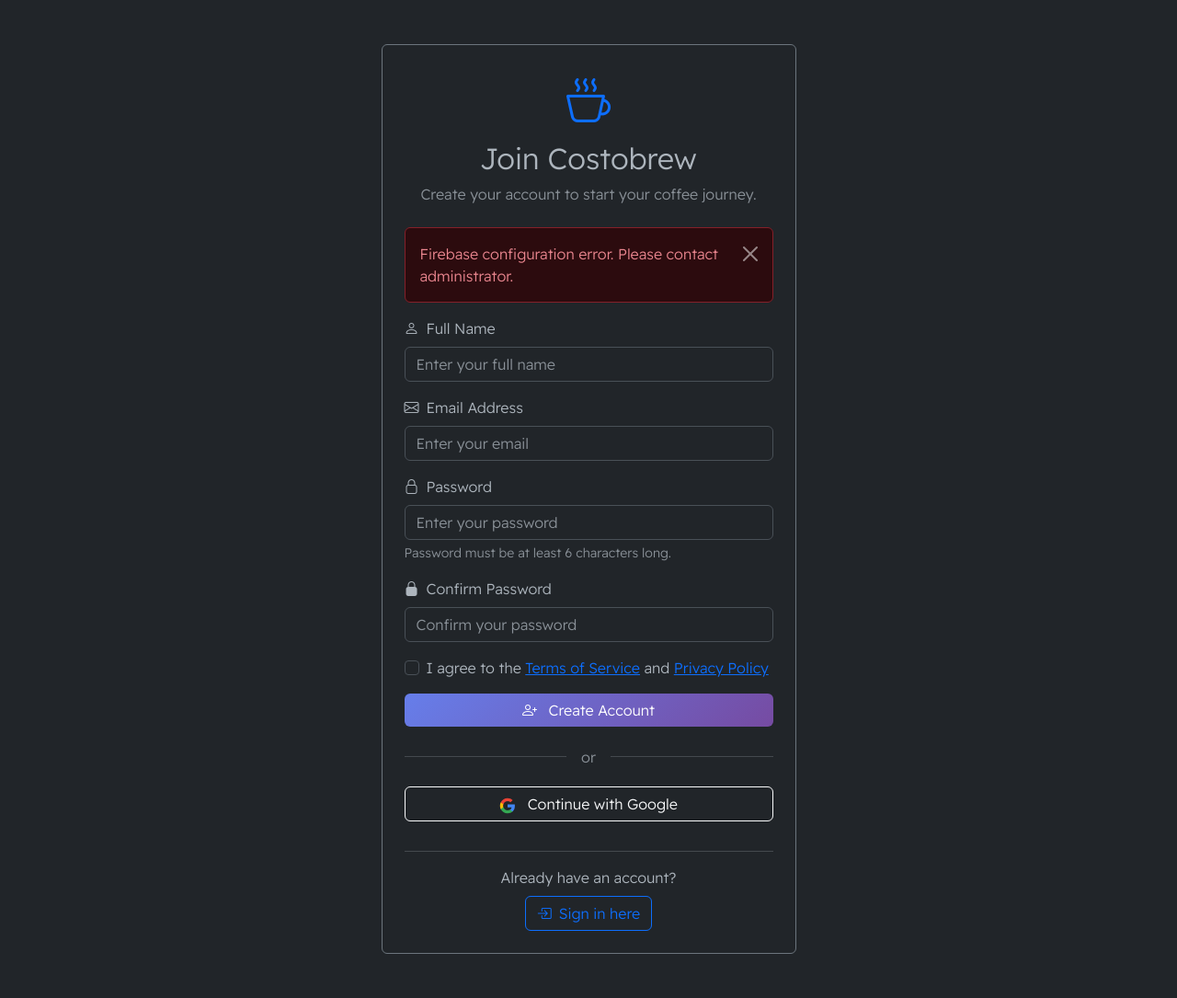
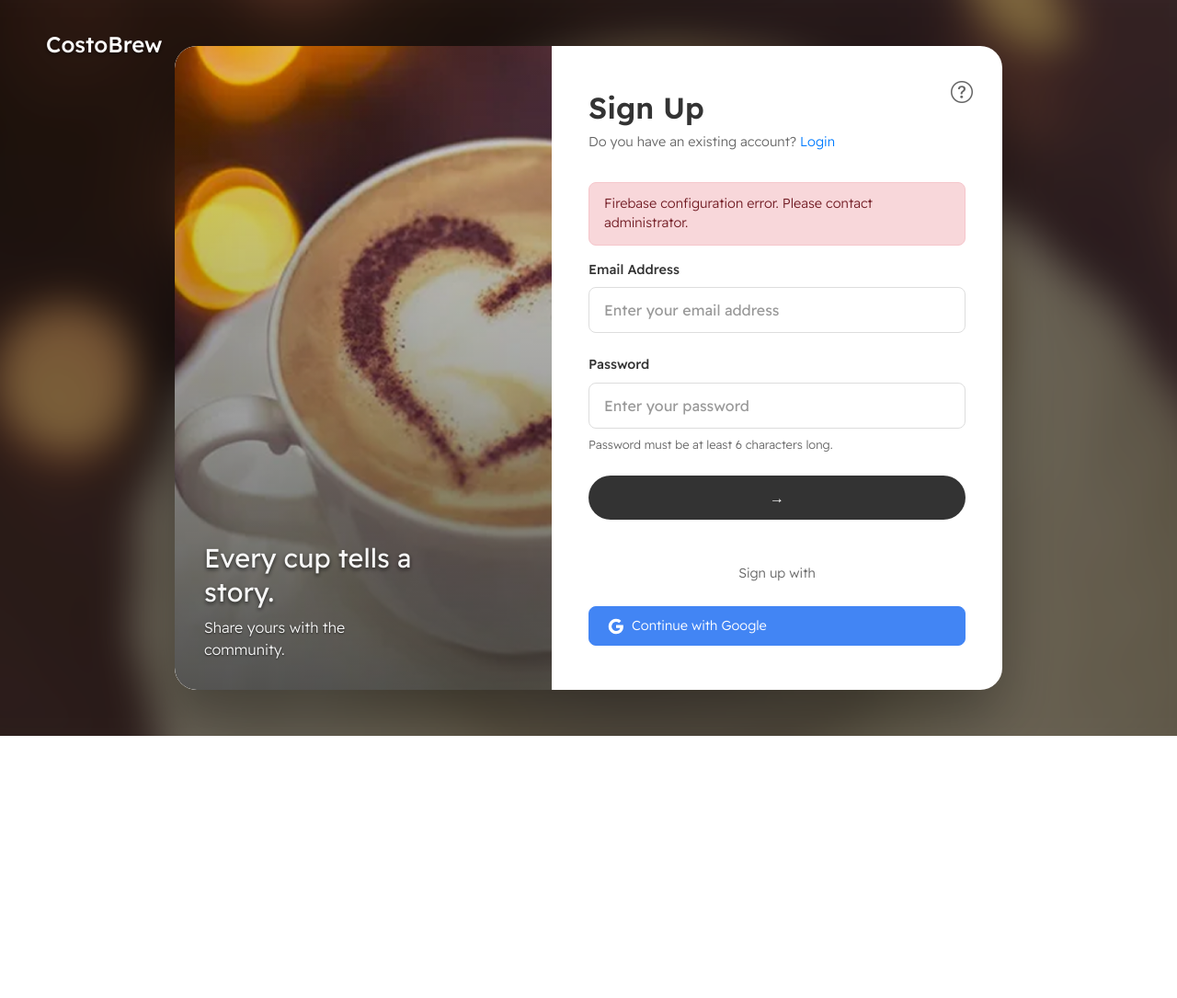
Before and after one commit to CostoBrew/Costo, a PHP site: page /signup in a window 1280 px wide. Shown: the whole page at 92% size. After the commit the page ends 800 px from the top, so only its background shows below. Run offline with PHP 8.4, Linux system fonts and the light colour scheme; some libraries are stand-ins or nearby versions.

Commit message:
V3.6.1 - patched and fixed signup screen

```diff
--- a/app/config/database.php
+++ b/app/config/database.php
@@ -8,7 +8,9 @@
 class DatabaseConfig
 {
     private static $connection = null;
-    private static $config = [];    /**
+    private static $config = [];
+
+    /**
      * Load environment variables from .env file
      */
     public static function loadEnvironment()
--- a/app/view/auth/signup.php
+++ b/app/view/auth/signup.php
@@ -16,108 +16,444 @@
     <!-- Firebase SDK -->
     <script src="https://www.gstatic.com/firebasejs/9.0.0/firebase-app-compat.js"></script>
     <script src="https://www.gstatic.com/firebasejs/9.0.0/firebase-auth-compat.js"></script>
+
+    <style>
+        body {
+            margin: 0;
+            padding: 0;
+            height: 100vh;
+            overflow: hidden;
+            font-family: 'Readex Pro', sans-serif;
+        }
+
+        .auth-container {
+            display: flex;
+            align-items: center;
+            justify-content: center;
+            min-height: 100vh;
+            background: url('/src/assets/bglogin.png') center/cover no-repeat;
+            background-attachment: fixed;
+            padding: 2rem;
+            position: relative;
+        }
+
+        .auth-container::before {
+            content: '';
+            position: absolute;
+            top: 0;
+            left: 0;
+            right: 0;
+            bottom: 0;
+            background: rgba(0, 0, 0, 0.3);
+            z-index: 1;
+        }
+
+        .signup-card {
+            background: white;
+            border-radius: 24px;
+            box-shadow: 0 30px 60px rgba(0, 0, 0, 0.3);
+            overflow: hidden;
+            max-width: 900px;
+            width: 100%;
+            display: flex;
+            position: relative;
+            z-index: 2;
+            animation: cardFadeIn 0.8s ease-out;
+        }
+
+        @keyframes cardFadeIn {
+            from {
+                opacity: 0;
+                transform: translateY(30px) scale(0.95);
+            }
+            to {
+                opacity: 1;
+                transform: translateY(0) scale(1);
+            }
+        }
+
+        .card-image-section {
+            flex: 1;
+            background: url('/src/assets/depositphotos_322567336-stock-photo-hot-coffee-cappuccino-latte-art 1.png') center/cover no-repeat;
+            display: flex;
+            align-items: flex-end;
+            justify-content: flex-start;
+            padding: 0;
+            position: relative;
+            min-height: 500px;
+            border-radius: 24px 0 0 24px;
+            overflow: hidden;
+        }
+
+        .card-image-section::before {
+            content: '';
+            position: absolute;
+            top: 0;
+            left: 0;
+            right: 0;
+            bottom: 0;
+            background: linear-gradient(to top, rgba(0, 0, 0, 0.6) 0%, rgba(0, 0, 0, 0.3) 50%, rgba(0, 0, 0, 0.1) 100%);
+            z-index: 1;
+        }
+
+        @keyframes photoFloat {
+            from {
+                opacity: 0;
+                transform: translateY(20px) scale(0.9);
+            }
+            to {
+                opacity: 1;
+                transform: translateY(0) scale(1);
+            }
+        }
+
+        .image-content {
+            position: relative;
+            z-index: 2;
+            color: white;
+            padding: 2rem;
+            max-width: 300px;
+        }
+
+        .image-content h2 {
+            font-size: 1.8rem;
+            font-weight: 400;
+            margin-bottom: 0.5rem;
+            line-height: 1.3;
+            text-shadow: 0 2px 4px rgba(0, 0, 0, 0.7);
+            animation: slideInLeft 0.8s ease-out 0.5s both;
+        }
+
+        .image-content p {
+            font-size: 1rem;
+            opacity: 0.95;
+            line-height: 1.5;
+            text-shadow: 0 1px 2px rgba(0, 0, 0, 0.7);
+            animation: slideInLeft 0.8s ease-out 0.7s both;
+            margin: 0;
+        }
+
+        @keyframes slideInLeft {
+            from {
+                opacity: 0;
+                transform: translateX(-20px);
+            }
+            to {
+                opacity: 0.95;
+                transform: translateX(0);
+            }
+        }
+
+        .card-form-section {
+            flex: 1;
+            padding: 3rem 2.5rem;
+            display: flex;
+            flex-direction: column;
+            justify-content: center;
+            position: relative;
+        }
+
+        .auth-form {
+            width: 100%;
+        }
+
+        .brand-header {
+            position: absolute;
+            top: 30px;
+            left: 50px;
+            color: white;
+            font-size: 1.5rem;
+            font-weight: 500;
+            z-index: 3;
+            text-shadow: 0 2px 4px rgba(0, 0, 0, 0.5);
+        }
+
+        .help-icon {
+            position: absolute;
+            top: 2rem;
+            right: 2rem;
+            color: #666;
+            font-size: 1.5rem;
+            cursor: pointer;
+            z-index: 3;
+            transition: color 0.3s ease;
+        }
+
+        .help-icon:hover {
+            color: #333;
+        }
+
+        .form-title {
+            color: #333;
+            font-size: 2rem;
+            font-weight: 600;
+            margin-bottom: 0.5rem;
+        }
+
+        .form-subtitle {
+            color: #666;
+            font-size: 0.9rem;
+            margin-bottom: 2rem;
+        }
+
+        .form-subtitle a {
+            color: #007bff;
+            text-decoration: none;
+        }
+
+        .form-group {
+            margin-bottom: 1.5rem;
+        }
+
+        .form-label {
+            display: block;
+            color: #333;
+            font-size: 0.9rem;
+            margin-bottom: 0.5rem;
+            font-weight: 500;
+        }
+
+        .form-control {
+            width: 100%;
+            padding: 12px 16px;
+            border: 1px solid #ddd;
+            border-radius: 8px;
+            font-size: 1rem;
+            transition: border-color 0.3s ease;
+            background: white;
+        }
+
+        .form-control:focus {
+            outline: none;
+            border-color: #007bff;
+            box-shadow: 0 0 0 3px rgba(0,123,255,0.1);
+        }
+
+        .form-control::placeholder {
+            color: #999;
+        }
+
+        .password-requirements {
+            font-size: 0.8rem;
+            color: #666;
+            margin-top: 0.5rem;
+        }
+
+        .submit-btn {
+            width: 100%;
+            padding: 12px;
+            background: #333;
+            color: white;
+            border: none;
+            border-radius: 50px;
+            font-size: 1rem;
+            font-weight: 500;
+            cursor: pointer;
+            transition: background-color 0.3s ease;
+            margin-bottom: 1.5rem;
+        }
+
+        .submit-btn:hover {
+            background: #555;
+        }
+
+        .submit-btn:disabled {
+            background: #ccc;
+            cursor: not-allowed;
+        }
+
+        .divider {
+            text-align: center;
+            margin: 1.5rem 0;
+            color: #666;
+            font-size: 0.9rem;
+        }
+
+        .social-buttons {
+            display: flex;
+            justify-content: center;
+        }
+
+        .social-btn {
+            padding: 10px 20px;
+            border: 1px solid #ddd;
+            border-radius: 8px;
+            background: white;
+            cursor: pointer;
+            transition: all 0.3s ease;
+            display: flex;
+            align-items: center;
+            gap: 8px;
+            font-size: 0.9rem;
+            color: #333;
+        }
+
+        .social-btn:hover {
+            background: #f8f9fa;
+            border-color: #ccc;
+        }
+
+        .google-btn {
+            background: #4285f4;
+            color: white;
+            border-color: #4285f4;
+            width: 100%;
+        }
+
+        .google-btn:hover {
+            background: #3367d6;
+        }
+
+
+
+        .alert {
+            padding: 12px 16px;
+            border-radius: 8px;
+            margin-bottom: 1rem;
+            font-size: 0.9rem;
+        }
+
+        .alert-danger {
+            background: #f8d7da;
+            color: #721c24;
+            border: 1px solid #f5c6cb;
+        }
+
+        .alert-success {
+            background: #d4edda;
+            color: #155724;
+            border: 1px solid #c3e6cb;
+        }
+
+        @media (max-width: 768px) {
+            .auth-container {
+                padding: 1rem;
+            }
+
+            .signup-card {
+                flex-direction: column;
+                max-width: none;
+                border-radius: 20px;
+            }
+
+            .card-image-section {
+                min-height: 300px;
+                border-radius: 20px 20px 0 0;
+            }
+
+            .image-content {
+                padding: 1.5rem;
+                max-width: none;
+            }
+
+            .image-content {
+                position: static;
+                margin-top: 1rem;
+            }
+
+            .image-content h2 {
+                font-size: 1.8rem;
+            }
+
+            .image-content p {
+                font-size: 0.9rem;
+            }
+
+            .card-form-section {
+                padding: 2rem 1.5rem;
+            }
+
+            .brand-header {
+                left: 20px;
+                font-size: 1.3rem;
+            }
+
+            .help-icon {
+                right: 20px;
+                font-size: 1.3rem;
+            }
+
+            .form-title {
+                font-size: 1.8rem;
+            }
+        }
+    </style>
 </head>
-<body data-bs-theme="dark" class="d-flex flex-column min-vh-100">
-<main class="container my-5 flex-grow-1">
-    <div class="row justify-content-center">
-        <div class="col-md-6 col-lg-5">
-            <div class="card bg-dark border-secondary">
-                <div class="card-body p-4">
-                    <div class="text-center mb-4">
-                        <i class="bi bi-cup-hot text-primary" style="font-size: 3rem;"></i>
-                        <h2 class="mt-2">Join Costobrew</h2>
-                        <p class="text-muted">Create your account to start your coffee journey.</p>
+<body>
+<div class="auth-container">
+    <!-- Brand Header -->
+    <div class="brand-header">CostoBrew</div>
+
+    <!-- Card-based Signup Layout -->
+    <div class="signup-card">
+        <!-- Left Side - Coffee Image -->
+        <div class="card-image-section">
+            <div class="image-content">
+                <h2>Every cup tells a story.</h2>
+                <p>Share yours with the community.</p>
+            </div>
         </div>
 
+        <!-- Right Side - Signup Form -->
+        <div class="card-form-section">
+            <!-- Help Icon -->
+            <div class="help-icon">
+                <i class="bi bi-question-circle"></i>
+            </div>
+
+            <div class="auth-form">
+            <h2 class="form-title">Sign Up</h2>
+            <p class="form-subtitle">Do you have an existing account? <a href="/login">Login</a></p>
+
             <!-- Error/Success Messages -->
-                    <div id="authMessage" class="alert alert-dismissible fade" role="alert" style="display: none;">
+            <div id="authMessage" class="alert" style="display: none;">
                 <span id="authMessageText"></span>
-                        <button type="button" class="btn-close" data-bs-dismiss="alert"></button>
             </div>
             <form id="signupForm">
                 <?php
                 require_once __DIR__ . '/../../middleware/CSRFMiddleware.php';
                 echo CSRFMiddleware::field();
                 ?>
-                        <div class="mb-3">
-                            <label for="displayName" class="form-label">
-                                <i class="bi bi-person me-2"></i>Full Name
-                            </label>
-                            <input type="text" class="form-control" id="displayName" name="displayName" required
-                                   placeholder="Enter your full name">
+
+                <div class="form-group">
+                    <label for="email" class="form-label">Email Address</label>
+                    <input type="email" class="form-control" id="email" name="email" required
+                           placeholder="Enter your email address">
                 </div>
 
-                        <div class="mb-3">
-                            <label for="email" class="form-label">
-                                <i class="bi bi-envelope me-2"></i>Email Address
-                            </label>
-                            <input type="email" class="form-control" id="email" name="email" required
-                                   placeholder="Enter your email">
+                <div class="form-group">
+                    <label for="password" class="form-label">Password</label>
+                    <input type="password" class="form-control" id="password" name="password" required
+                           placeholder="Enter your password" minlength="6">
+                    <div class="password-requirements">Password must be at least 6 characters long.</div>
                 </div>
 
-                        <div class="mb-3">
-                            <label for="password" class="form-label">
-                                <i class="bi bi-lock me-2"></i>Password
-                            </label>
-                            <input type="password" class="form-control" id="password" name="password" required
-                                   placeholder="Enter your password" minlength="6">
-                            <div class="form-text">Password must be at least 6 characters long.</div>
-                        </div>
-
-                        <div class="mb-3">
-                            <label for="confirmPassword" class="form-label">
-                                <i class="bi bi-lock-fill me-2"></i>Confirm Password
-                            </label>
-                            <input type="password" class="form-control" id="confirmPassword" name="confirmPassword" required
-                                   placeholder="Confirm your password">
-                        </div>
-
-                        <div class="mb-3 form-check">
-                            <input type="checkbox" class="form-check-input" id="terms" required>
-                            <label class="form-check-label" for="terms">
-                                I agree to the <a href="/terms" class="text-primary">Terms of Service</a> and
-                                <a href="/privacy" class="text-primary">Privacy Policy</a>
-                            </label>
-                        </div>
-                          <button type="submit" class="btn btn-primary w-100 mb-3" id="signupBtn">
-                            <i class="bi bi-person-plus me-2"></i>
-                            <span id="signupBtnText">Create Account</span>
-                            <span id="signupSpinner" class="spinner-border spinner-border-sm ms-2" style="display: none;"></span>
+                <button type="submit" class="submit-btn" id="signupBtn">
+                    <span id="signupBtnText">→</span>
+                    <span id="signupSpinner" style="display: none;">...</span>
                 </button>
             </form>
 
-                    <div class="text-center mb-3">
-                        <div class="d-flex align-items-center">
-                            <hr class="flex-grow-1">
-                            <span class="mx-3 text-muted">or</span>
-                            <hr class="flex-grow-1">
-                        </div>
-                    </div>
+            <div class="divider">Sign up with</div>
 
-                    <button type="button" class="btn btn-outline-light w-100 mb-3" id="googleSignupBtn">
-                        <svg class="me-2" width="18" height="18" viewBox="0 0 24 24">
-                            <path fill="#4285F4" d="M22.56 12.25c0-.78-.07-1.53-.2-2.25H12v4.26h5.92c-.26 1.37-1.04 2.53-2.21 3.31v2.77h3.57c2.08-1.92 3.28-4.74 3.28-8.09z"/>
-                            <path fill="#34A853" d="M12 23c2.97 0 5.46-.98 7.28-2.66l-3.57-2.77c-.98.66-2.23 1.06-3.71 1.06-2.86 0-5.29-1.93-6.16-4.53H2.18v2.84C3.99 20.53 7.7 23 12 23z"/>
-                            <path fill="#FBBC05" d="M5.84 14.09c-.22-.66-.35-1.36-.35-2.09s.13-1.43.35-2.09V7.07H2.18C1.43 8.55 1 10.22 1 12s.43 3.45 1.18 4.93l2.85-2.22.81-.62z"/>
-                            <path fill="#EA4335" d="M12 5.38c1.62 0 3.06.56 4.21 1.64l3.15-3.15C17.45 2.09 14.97 1 12 1 7.7 1 3.99 3.47 2.18 7.07l3.66 2.84c.87-2.6 3.3-4.53 6.16-4.53z"/>
+            <div class="social-buttons">
+                <button type="button" class="social-btn google-btn" id="googleSignupBtn">
+                    <svg width="18" height="18" viewBox="0 0 24 24">
+                        <path fill="currentColor" d="M22.56 12.25c0-.78-.07-1.53-.2-2.25H12v4.26h5.92c-.26 1.37-1.04 2.53-2.21 3.31v2.77h3.57c2.08-1.92 3.28-4.74 3.28-8.09z"/>
+                        <path fill="currentColor" d="M12 23c2.97 0 5.46-.98 7.28-2.66l-3.57-2.77c-.98.66-2.23 1.06-3.71 1.06-2.86 0-5.29-1.93-6.16-4.53H2.18v2.84C3.99 20.53 7.7 23 12 23z"/>
+                        <path fill="currentColor" d="M5.84 14.09c-.22-.66-.35-1.36-.35-2.09s.13-1.43.35-2.09V7.07H2.18C1.43 8.55 1 10.22 1 12s.43 3.45 1.18 4.93l2.85-2.22.81-.62z"/>
+                        <path fill="currentColor" d="M12 5.38c1.62 0 3.06.56 4.21 1.64l3.15-3.15C17.45 2.09 14.97 1 12 1 7.7 1 3.99 3.47 2.18 7.07l3.66 2.84c.87-2.6 3.3-4.53 6.16-4.53z"/>
                     </svg>
                     <span id="googleSignupBtnText">Continue with Google</span>
-                        <span id="googleSignupSpinner" class="spinner-border spinner-border-sm ms-2" style="display: none;"></span>
+                    <span id="googleSignupSpinner" style="display: none;">...</span>
                 </button>
 
-                    <hr class="my-3">
 
-                    <div class="text-center">
-                        <p class="mb-2">Already have an account?</p>
-                        <a href="/login" class="btn btn-outline-primary">
-                            <i class="bi bi-box-arrow-in-right me-2"></i>Sign in here
-                        </a>
             </div>
         </div>
     </div>
 </div>
-    </div>
-</main>
+
 
 <script src="https://cdn.jsdelivr.net/npm/bootstrap@5.3.0/dist/js/bootstrap.bundle.min.js"></script>
 
@@ -169,26 +505,21 @@ document.addEventListener('DOMContentLoaded', function() {
 
     signupForm.addEventListener('submit', async function(e) {
         e.preventDefault();
+
         if (typeof auth === 'undefined' || auth === null) {
             showMessage('Authentication service unavailable. Please try again later.', 'danger');
             return;
         }
 
-    const displayName = document.getElementById('displayName').value;
         const email = document.getElementById('email').value;
         const password = document.getElementById('password').value;
-    const confirmPassword = document.getElementById('confirmPassword').value;        const signupBtn = document.getElementById('signupBtn');
+        const signupBtn = document.getElementById('signupBtn');
         const signupBtnText = document.getElementById('signupBtnText');
         const signupSpinner = document.getElementById('signupSpinner');
 
-        // Validate passwords match
-        if (password !== confirmPassword) {
-            showMessage('Passwords do not match', 'danger');
-            return;
-        }
-
-        // Show loading state        signupBtn.disabled = true;
-        signupBtnText.textContent = 'Creating account...';
+        // Show loading state
+        signupBtn.disabled = true;
+        signupBtnText.textContent = '...';
         signupSpinner.style.display = 'inline-block';
 
         try {
@@ -196,7 +527,8 @@ document.addEventListener('DOMContentLoaded', function() {
             const userCredential = await auth.createUserWithEmailAndPassword(email, password);
             const user = userCredential.user;
 
-            // Update profile with display name
+            // Update profile with display name (use email prefix as default)
+            const displayName = email.split('@')[0];
             await user.updateProfile({
                 displayName: displayName
             });
@@ -280,12 +612,14 @@ document.addEventListener('DOMContentLoaded', function() {
                 errorMessage = error.message;
         }
 
-        showMessage(errorMessage, 'danger');    } finally {
+        showMessage(errorMessage, 'danger');
+        } finally {
             // Reset button state
             signupBtn.disabled = false;
-        signupBtnText.textContent = 'Create Account';
+            signupBtnText.textContent = '→';
             signupSpinner.style.display = 'none';
-    }    });
+        }
+    });
 });
 
 // Google Sign-In handler
@@ -301,7 +635,7 @@ document.getElementById('googleSignupBtn').addEventListener('click', async funct
 
     // Show loading state
     googleBtn.disabled = true;
-    googleBtnText.textContent = 'Signing up with Google...';
+    googleBtnText.textContent = '...';
     googleSpinner.style.display = 'inline-block';
 
     try {
@@ -418,13 +752,12 @@ function showMessage(message, type) {
     }
 }
 
-// Password matching validation
-document.getElementById('confirmPassword').addEventListener('input', function() {
-    const password = document.getElementById('password').value;
-    const confirmPassword = this.value;
+// Password validation
+document.getElementById('password').addEventListener('input', function() {
+    const password = this.value;
 
-    if (confirmPassword && password !== confirmPassword) {
-        this.setCustomValidity('Passwords do not match');
+    if (password && password.length < 6) {
+        this.setCustomValidity('Password must be at least 6 characters long');
     } else {
         this.setCustomValidity('');
     }
```
Also changed, not shown: app/config/firebase.php (+10 -4 lines), app/core/Router.php (+9 -3 lines), app/view/home.php (+6 -3 lines), src/assets/Photo Frame.png (added), src/assets/depositphotos_322567336-stock-photo-hot-coffee-cappuccino-latte-art 1.png (added). Lines whose indentation alone changed are shown as unchanged.
